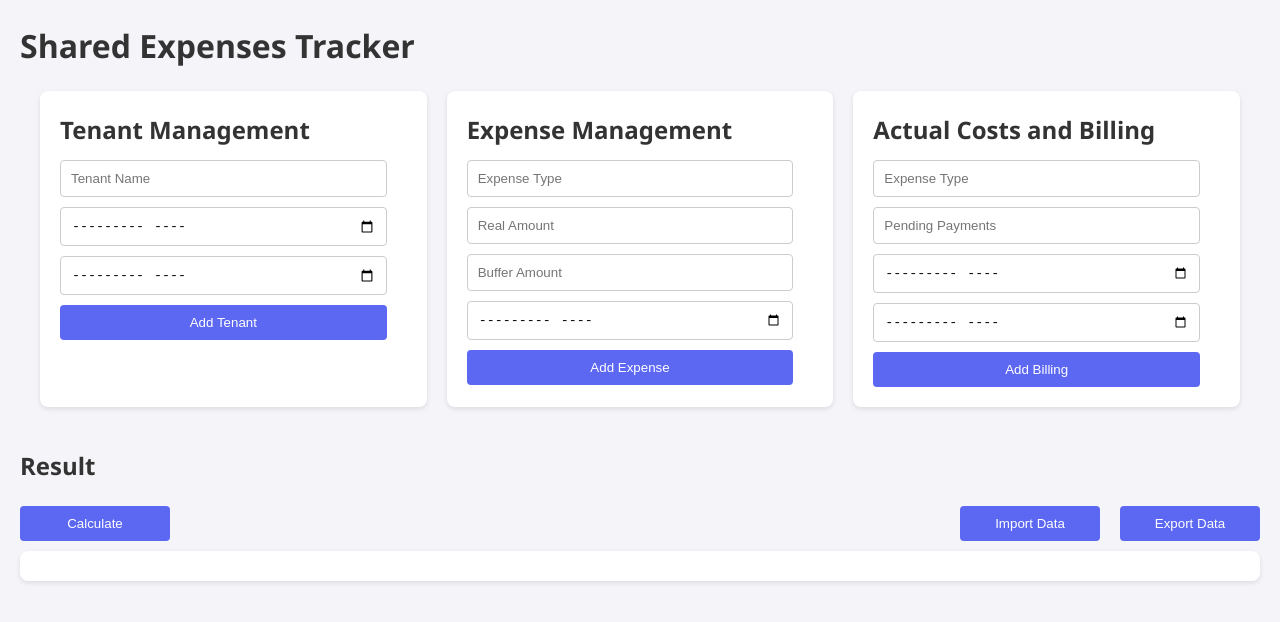
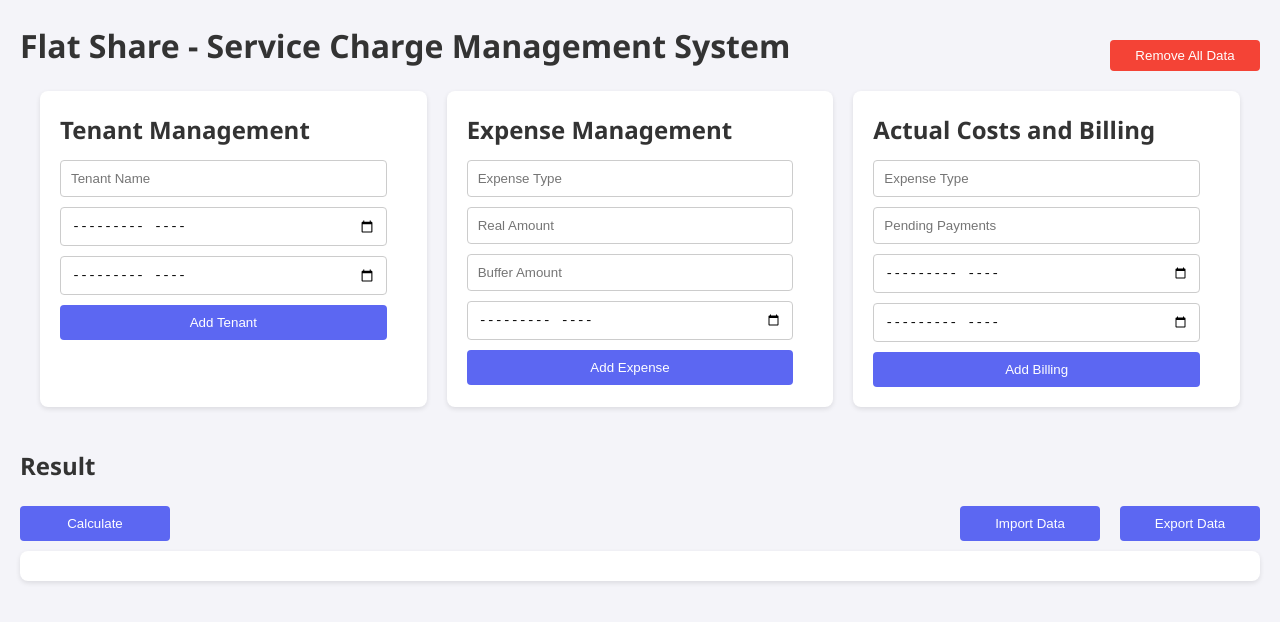
Before and after one commit to Gimleux/FlatShare_ServiceChargeManagement, a plain HTML site: page index.html in a window 1280 px wide. Drawn offline with Linux system fonts and the light colour scheme.

Commit message:
feat: remove all data

```diff
--- a/app.js
+++ b/app.js
@@ -9,6 +9,7 @@ const resultDiv = document.getElementById('resultDiv');
 document.getElementById('exportButton').addEventListener('click', exportData);
 document.getElementById('importButton').addEventListener('click', () => document.getElementById('importFile').click());
 document.getElementById('importFile').addEventListener('change', importData);
+document.getElementById('removeAllDataButton').addEventListener('click', removeAllData);
 
 const NO_END_DATE_STRING = 'unlimited';
 
@@ -16,6 +17,16 @@ const NO_END_DATE_STRING = 'unlimited';
 let listOfRegisteredTenants = []
 let listOfRegisteredAdditionalCosts = {}
 let listOfRegisteredBilling = []
+
+function removeAllData() {
+  listOfRegisteredTenants = [];
+  listOfRegisteredAdditionalCosts = {};
+  listOfRegisteredBilling = [];
+  updateTenantList();
+  updateAdditionalCostList();
+  updateBillingList();
+  resultDiv.innerHTML = '';
+}
 
 // delete
 function deleteTenant(index) {
--- a/index.html
+++ b/index.html
@@ -4,7 +4,7 @@
 <head>
   <meta charset="utf-8">
   <meta name="viewport" content="width=device-width, initial-scale=1">
-  <title>Shared Expenses Tracker</title>
+  <title>FS-SCMS</title>
   <!--  <link rel="stylesheet" href="default.css">-->
   <link rel="stylesheet" href="style.css">
   <meta name="description" content="FSSCMS is a hacked-together project designed to assist the main tenant in efficiently managing and tracking utility bills for a shared apartment. Its primary purpose is to facilitate the management of utility bill reimbursements to the roommates based on their individual share of the expenses.">
@@ -14,7 +14,11 @@
 </head>
 
 <body>
-<h1>Shared Expenses Tracker</h1>
+
+<header>
+  <h1>Flat Share - Service Charge Management System</h1>
+  <button type="button" id="removeAllDataButton">Remove All Data</button>
+</header>
 <div id="app">
   <section>
     <h2>Tenant Management</h2>
--- a/style.css
+++ b/style.css
@@ -62,6 +62,35 @@ li {
   border-bottom: 1px solid #eee;
   padding: 10px;
   margin-top: 5px;
+}
+
+header {
+  display: flex;
+  justify-content: space-between;
+  align-items: flex-end;
+  gap: 10px;
+  @media (max-width: 768px) {
+    flex-direction: column;
+  }
+}
+
+#removeAllDataButton {
+  background-color: #f44336;
+  color: white;
+  border: none;
+  border-radius: 4px;
+  padding: 8px 16px;
+  cursor: pointer;
+  display: block;
+  margin-top: 0;
+  margin-right: 0;
+  margin-left: auto;
+  width: 150px;
+  flex-shrink: 0;
+}
+
+#removeAllDataButton:hover {
+  background-color: #d32f2f;
 }
 
 
```
